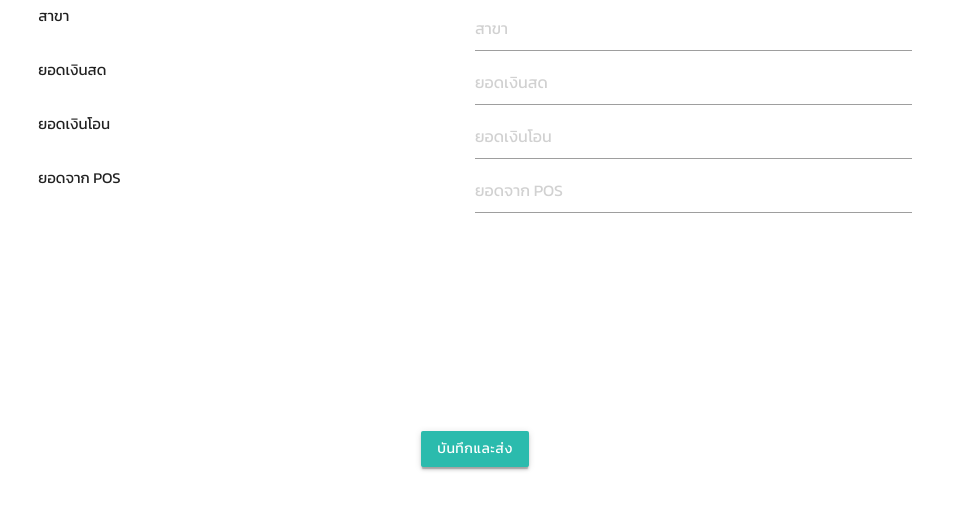
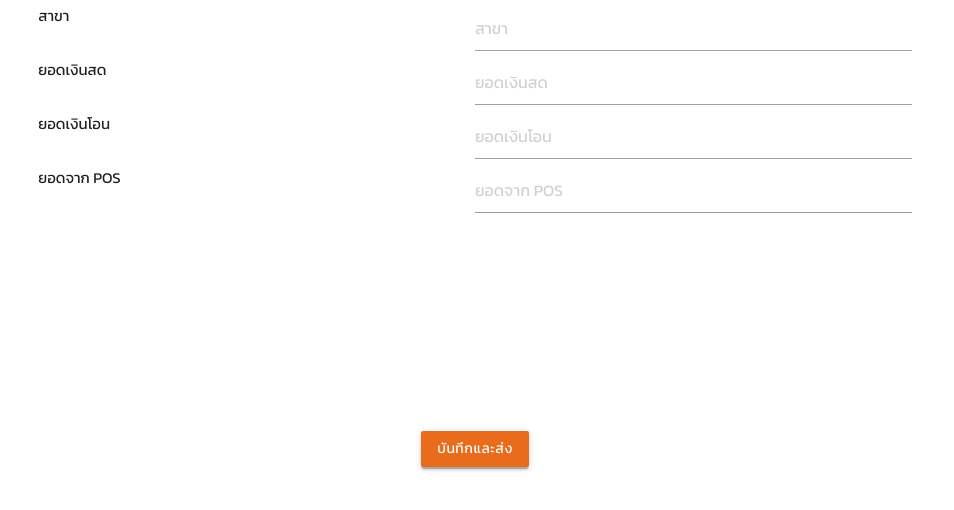
Before and after one commit to aommiikzy/MANA-Outlet, a website: page index.html in a window 1280 px wide. In both pictures the pointer is over the button "บันทึกและส่ง". Shown: the part 174-684 px from the top of the page, without its empty margins (165-1119 px from the left). Drawn offline with nearby package versions, Linux system fonts and the light colour scheme.

Commit message:
Change the color of button

```diff
--- a/index.html
+++ b/index.html
@@ -36,6 +36,18 @@
 			font-size: 300px;
 			font-color: white;
 
+		}
+
+		.btn {
+
+			background-color: #FF6600;
+
+		}
+
+		.btn:hover {
+			background-color: #E86C1B;
+			/* Green */
+			color: white;
 		}
 
 		placeholder {
```
Lines whose indentation alone changed are shown as unchanged.
